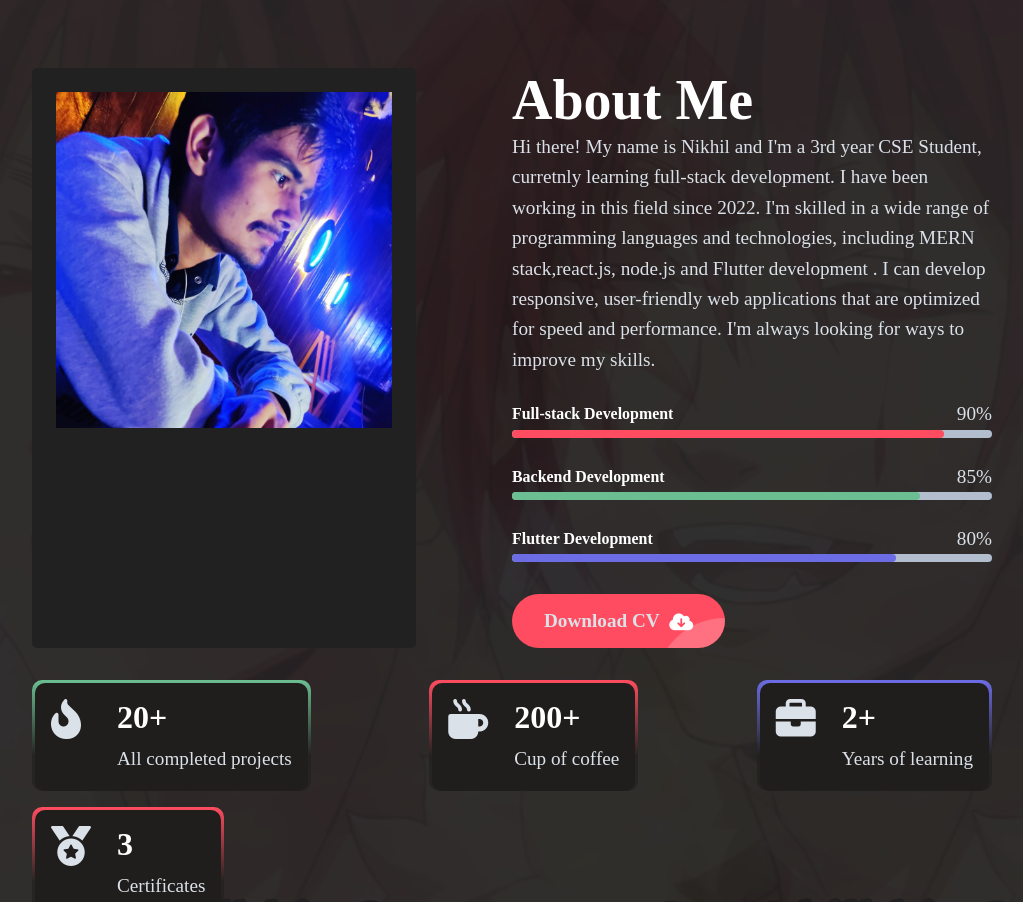
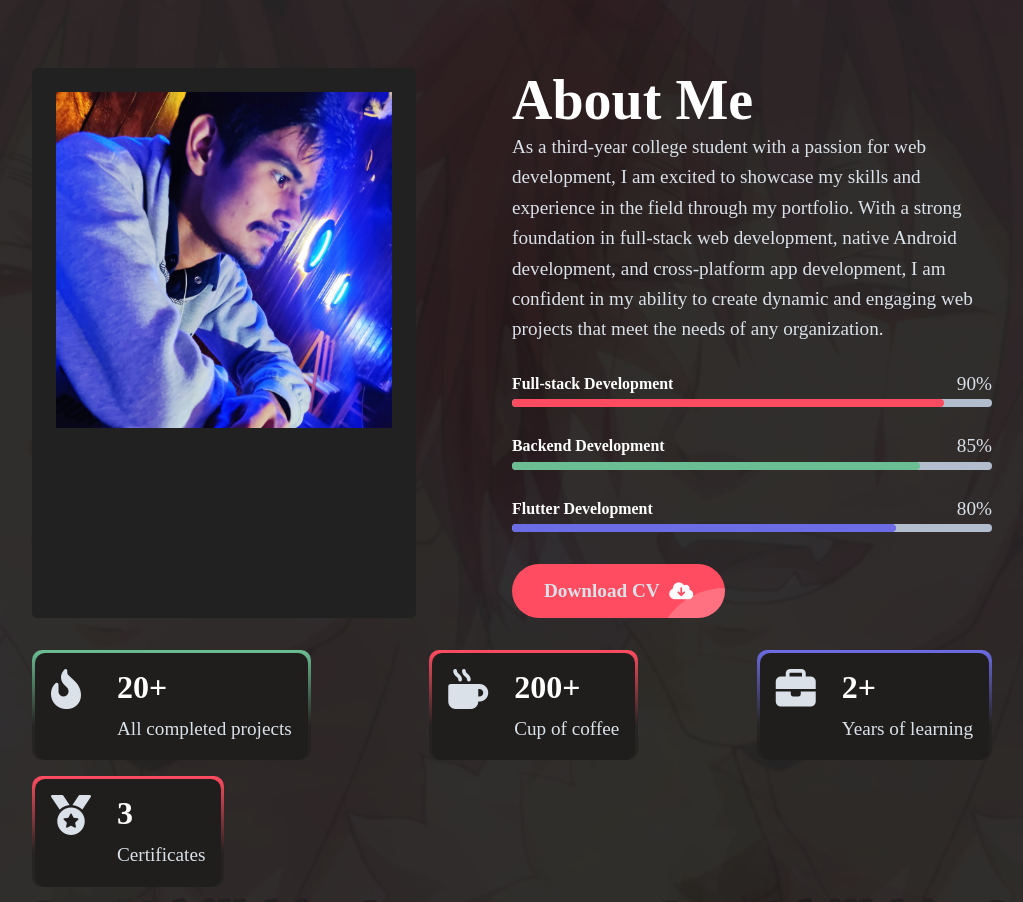
Before and after one commit to NikChhillar/portfolio, a React (Create React App) app: page / in a window 1280 px wide. Shown: the part 860-1762 px from the top of the page, without its empty margins (128-1151 px from the left). Built offline with nearby package versions, Linux system fonts and the light colour scheme.

Commit message:
modified data

```diff
--- a/src/Components/Sections/About.js
+++ b/src/Components/Sections/About.js
@@ -9,7 +9,7 @@ import Title from "../Title";
 import Progressbar from "../Progressbar";
 import Stats from "../Stats";
 import Button from "../Button";
-import CV from '../../cv/cv.pdf'
+import CV from "../../cv/cv.pdf";
 
 const About = () => {
   const theme = useTheme();
@@ -22,13 +22,12 @@ const About = () => {
         <div className="about-content">
           <Title name={"About Me"} />
           <p>
-            Hi there! My name is Nikhil and I'm a 3rd year CSE Student,
-            curretnly learning full-stack development. I have been working in
-            this field since 2022. I'm skilled in a wide range of programming
-            languages and technologies, including MERN stack,react.js, node.js
-            and Flutter development . I can develop responsive, user-friendly
-            web applications that are optimized for speed and performance. I'm
-            always looking for ways to improve my skills.
+            As a third-year college student with a passion for web development,
+            I am excited to showcase my skills and experience in the field
+            through my portfolio. With a strong foundation in full-stack web
+            development, native Android development, and cross-platform app
+            development, I am confident in my ability to create dynamic and
+            engaging web projects that meet the needs of any organization.
           </p>
           <div className="progress-bars">
             <Progressbar
@@ -49,7 +48,11 @@ const About = () => {
           </div>
           <div className="btn-con">
             <Button
-              name={<a href={CV} download>Download CV</a>}
+              name={
+                <a href={CV} download>
+                  Download CV
+                </a>
+              }
               blob="blob"
               icon={download}
               bg={theme.colorPrimary}
```
